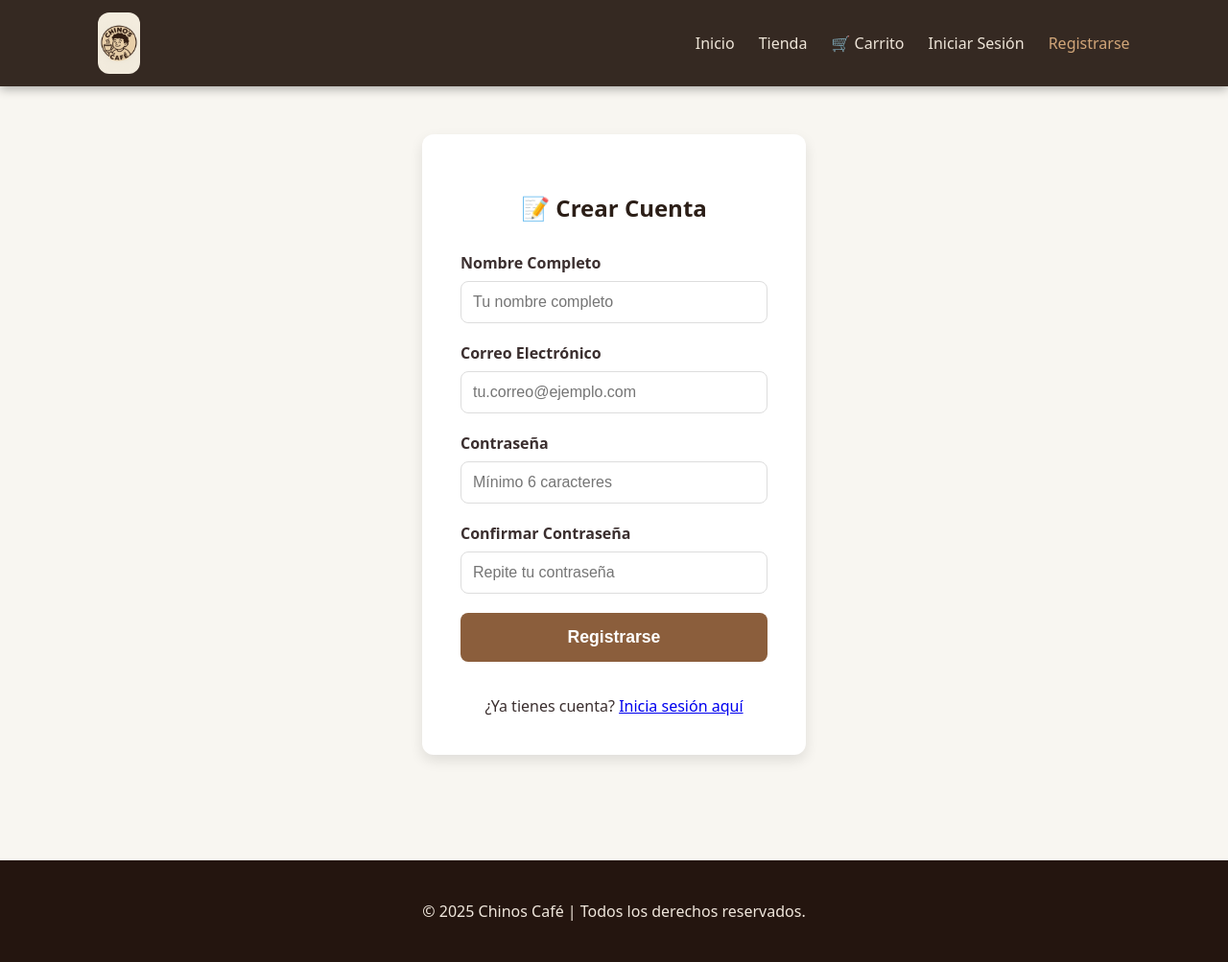
After one commit to Eddie031-beep/chinoscafe, a PHP site: page /views/register.php in a window 1280 px wide. The commit adds this page. Shown: the whole page at 96% size. Run offline with PHP 8.4, Linux system fonts and the light colour scheme.

Commit message:
se agrego pantalla de registro.

```diff
--- a/includes/header.php
+++ b/includes/header.php
@@ -1,6 +1,6 @@
 <?php
 // includes/header.php
-session_start(); // ← AGREGAR ESTA LÍNEA AL INICIO
+// No iniciar sesión aquí, ya que se inicia en las páginas que lo incluyen
 
 $base = '/chinoscafe';
 $current = $_SERVER['REQUEST_URI'] ?? '';
@@ -12,6 +12,10 @@ function active($path){
 // Usar función helper para el contador del carrito
 require_once("helpers.php");
 $cart_count = getCartCount();
+
+// Verificar si el usuario está logueado
+$usuario_logueado = isset($_SESSION['usuario_id']);
+$usuario_rol = $_SESSION['usuario_rol'] ?? '';
 ?>
 <header class="navbar">
   <div class="nav-container">
@@ -21,16 +25,27 @@ $cart_count = getCartCount();
     <nav class="menu">
       <a <?= active('/views/index.php') ?> href="<?= $base ?>/views/index.php">Inicio</a>
       <a <?= active('/views/tienda.php') ?> href="<?= $base ?>/views/tienda.php">Tienda</a>
-      <a <?= active('/views/inventario.php') ?> href="<?= $base ?>/views/inventario.php">Inventario</a>
-      <a <?= active('/views/proveedores.php') ?> href="<?= $base ?>/views/proveedores.php">Proveedores</a>
-      <a <?= active('/views/ventas.php') ?> href="<?= $base ?>/views/ventas.php">Ventas</a>
+
+      <?php if ($usuario_logueado && $usuario_rol === 'admin'): ?>
+        <a <?= active('/views/inventario.php') ?> href="<?= $base ?>/views/inventario.php">Inventario</a>
+        <a <?= active('/views/proveedores.php') ?> href="<?= $base ?>/views/proveedores.php">Proveedores</a>
+        <a <?= active('/views/ventas.php') ?> href="<?= $base ?>/views/ventas.php">Ventas</a>
+        <a <?= active('/views/admin_dashboard.php') ?> href="<?= $base ?>/views/admin_dashboard.php">Admin</a>
+      <?php endif; ?>
+
       <a href="<?= $base ?>/views/cart.php" class="cart-link">
         🛒 Carrito
         <?php if ($cart_count > 0): ?>
           <span class="cart-count"><?= $cart_count ?></span>
         <?php endif; ?>
       </a>
-      <a <?= active('/views/contacto.php') ?> href="<?= $base ?>/views/contacto.php">Contacto</a>
+
+      <?php if ($usuario_logueado): ?>
+        <a href="<?= $base ?>/php/logout.php" class="logout-link">Cerrar Sesión (<?= htmlspecialchars($_SESSION['usuario_nombre']) ?>)</a>
+      <?php else: ?>
+        <a <?= active('/views/login.php') ?> href="<?= $base ?>/views/login.php">Iniciar Sesión</a>
+        <a <?= active('/views/register.php') ?> href="<?= $base ?>/views/register.php">Registrarse</a>
+      <?php endif; ?>
     </nav>
   </div>
 </header>
@@ -53,14 +68,12 @@ $cart_count = getCartCount();
   top: -1px;
 }
 
-/* Mejorar el enlace del carrito */
 .cart-link {
   display: flex;
   align-items: center;
   gap: 5px;
 }
 
-/* Asegurar que los enlaces activos se vean bien */
 .menu a.active {
   color: var(--cafe-claro) !important;
   opacity: 1 !important;
--- a/includes/helpers.php
+++ b/includes/helpers.php
@@ -1,5 +1,14 @@
 <?php
 // includes/helpers.php
+
+/**
+ * Iniciar sesión de manera segura
+ */
+function safe_session_start() {
+    if (session_status() == PHP_SESSION_NONE) {
+        session_start();
+    }
+}
 
 /**
  * Calcula totales del carrito
@@ -30,9 +39,7 @@ function calcularTotalesCarrito($cart) {
  * Obtener contador del carrito
  */
 function getCartCount() {
-    if (!isset($_SESSION)) {
-        session_start();
-    }
+    safe_session_start(); // Usar la función segura
 
     $cart_count = 0;
     if (isset($_SESSION['cart'])) {
@@ -75,4 +82,40 @@ function verificarProducto($pdo, $id) {
 function sanitize($data) {
     return sanitizar($data);
 }
+
+/**
+ * Verificar si el usuario está logueado
+ */
+function usuarioLogueado() {
+    safe_session_start(); // Ahora esta función existe
+    return isset($_SESSION['usuario_id']);
+}
+
+/**
+ * Verificar si el usuario es administrador
+ */
+function esAdmin() {
+    safe_session_start(); // Ahora esta función existe
+    return isset($_SESSION['usuario_rol']) && $_SESSION['usuario_rol'] === 'admin';
+}
+
+/**
+ * Redirigir si no es administrador
+ */
+function requerirAdmin() {
+    if (!esAdmin()) {
+        header("Location: login.php");
+        exit;
+    }
+}
+
+/**
+ * Redirigir si no está logueado
+ */
+function requerirLogin() {
+    if (!usuarioLogueado()) {
+        header("Location: login.php");
+        exit;
+    }
+}
 ?>
--- /dev/null
+++ b/php/logout.php
@@ -0,0 +1,6 @@
+<?php
+session_start();
+session_destroy();
+header("Location: ../views/index.php");
+exit;
+?>
--- a/views/inventario.php
+++ b/views/inventario.php
@@ -2,6 +2,12 @@
 session_start();
 require_once("../config/db.php");
 global $pdo;
+
+// Solo administradores pueden acceder
+if (!esAdmin()) {
+    header("Location: login.php");
+    exit;
+}
 
 // Manejar acciones (agregar, editar, eliminar)
 if ($_SERVER['REQUEST_METHOD'] === 'POST') {
--- a/views/proveedores.php
+++ b/views/proveedores.php
@@ -2,6 +2,12 @@
 session_start();
 require_once("../config/db.php");
 global $pdo;
+
+// Solo administradores pueden acceder
+if (!esAdmin()) {
+    header("Location: login.php");
+    exit;
+}
 
 // Manejar acciones (agregar, editar, eliminar)
 if ($_SERVER['REQUEST_METHOD'] === 'POST') {
--- /dev/null
+++ b/views/register.php
@@ -0,0 +1,195 @@
+<?php
+session_start();
+require_once("../config/db.php");
+require_once("../includes/helpers.php");
+
+$error = '';
+$success = '';
+
+if ($_SERVER['REQUEST_METHOD'] === 'POST') {
+    $nombre = sanitizar($_POST['nombre'] ?? '');
+    $correo = sanitizar($_POST['correo'] ?? '');
+    $password = $_POST['password'] ?? '';
+    $confirm_password = $_POST['confirm_password'] ?? '';
+
+    if (!empty($nombre) && !empty($correo) && !empty($password) && !empty($confirm_password)) {
+        if ($password !== $confirm_password) {
+            $error = "❌ Las contraseñas no coinciden.";
+        } else {
+            try {
+                // Verificar si el correo ya existe
+                $stmt = $pdo->prepare("SELECT id FROM usuarios WHERE correo = ?");
+                $stmt->execute([$correo]);
+                if ($stmt->fetch()) {
+                    $error = "❌ Este correo ya está registrado.";
+                } else {
+                    // Hash de la contraseña
+                    $password_hash = password_hash($password, PASSWORD_DEFAULT);
+
+                    // Insertar usuario
+                    $stmt = $pdo->prepare("INSERT INTO usuarios (nombre, correo, password_hash) VALUES (?, ?, ?)");
+                    $stmt->execute([$nombre, $correo, $password_hash]);
+
+                    $success = "✅ Registro exitoso. Ahora puedes iniciar sesión.";
+                }
+            } catch (PDOException $e) {
+                $error = "❌ Error al registrar. Intenta nuevamente.";
+            }
+        }
+    } else {
+        $error = "❌ Por favor, completa todos los campos.";
+    }
+}
+?>
+<!DOCTYPE html>
+<html lang="es">
+<head>
+    <meta charset="UTF-8">
+    <meta name="viewport" content="width=device-width, initial-scale=1.0">
+    <title>Registrarse | Chinos Café</title>
+    <link rel="stylesheet" href="../assets/css/style.css">
+    <style>
+        .register-container {
+            display: flex;
+            justify-content: center;
+            align-items: center;
+            min-height: 80vh;
+            padding: 50px 6%;
+            background: var(--crema);
+        }
+
+        .register-form {
+            background: #fff;
+            padding: 40px;
+            border-radius: 12px;
+            box-shadow: 0 6px 14px rgba(0,0,0,0.1);
+            width: 100%;
+            max-width: 400px;
+        }
+
+        .register-form h2 {
+            text-align: center;
+            color: var(--cafe-oscuro);
+            margin-bottom: 30px;
+        }
+
+        .form-group {
+            margin-bottom: 20px;
+        }
+
+        .form-label {
+            display: block;
+            margin-bottom: 8px;
+            color: var(--texto);
+            font-weight: 600;
+        }
+
+        .form-input {
+            width: 100%;
+            padding: 12px;
+            border: 1px solid #ddd;
+            border-radius: 8px;
+            font-size: 1rem;
+        }
+
+        .btn-register {
+            width: 100%;
+            background: var(--cafe-medio);
+            color: #fff;
+            padding: 15px;
+            border: none;
+            border-radius: 8px;
+            font-size: 1.1rem;
+            font-weight: 600;
+            cursor: pointer;
+            margin-bottom: 15px;
+        }
+
+        .btn-register:hover {
+            background: var(--cafe-oscuro);
+        }
+
+        .login-link {
+            text-align: center;
+            margin-top: 20px;
+        }
+
+        .alert-error {
+            background: #f8d7da;
+            color: #721c24;
+            padding: 15px;
+            border-radius: 8px;
+            margin-bottom: 20px;
+            text-align: center;
+        }
+
+        .alert-success {
+            background: #d4edda;
+            color: #155724;
+            padding: 15px;
+            border-radius: 8px;
+            margin-bottom: 20px;
+            text-align: center;
+        }
+    </style>
+</head>
+<body>
+    <?php include("../includes/header.php"); ?>
+
+    <main class="register-container">
+        <div class="register-form">
+            <h2>📝 Crear Cuenta</h2>
+
+            <?php if (!empty($error)): ?>
+                <div class="alert-error">
+                    <?= $error ?>
+                </div>
+            <?php endif; ?>
+
+            <?php if (!empty($success)): ?>
+                <div class="alert-success">
+                    <?= $success ?>
+                </div>
+            <?php endif; ?>
+
+            <form method="POST">
+                <div class="form-group">
+                    <label class="form-label">Nombre Completo</label>
+                    <input type="text" name="nombre" class="form-input" required
+                           value="<?= htmlspecialchars($_POST['nombre'] ?? '') ?>"
+                           placeholder="Tu nombre completo">
+                </div>
+
+                <div class="form-group">
+                    <label class="form-label">Correo Electrónico</label>
+                    <input type="email" name="correo" class="form-input" required
+                           value="<?= htmlspecialchars($_POST['correo'] ?? '') ?>"
+                           placeholder="tu.correo@ejemplo.com">
+                </div>
+
+                <div class="form-group">
+                    <label class="form-label">Contraseña</label>
+                    <input type="password" name="password" class="form-input" required
+                           placeholder="Mínimo 6 caracteres">
+                </div>
+
+                <div class="form-group">
+                    <label class="form-label">Confirmar Contraseña</label>
+                    <input type="password" name="confirm_password" class="form-input" required
+                           placeholder="Repite tu contraseña">
+                </div>
+
+                <button type="submit" class="btn-register">
+                    Registrarse
+                </button>
+            </form>
+
+            <div class="login-link">
+                ¿Ya tienes cuenta? <a href="login.php">Inicia sesión aquí</a>
+            </div>
+        </div>
+    </main>
+
+    <?php include("../includes/footer.php"); ?>
+</body>
+</html>
```
Also changed, not shown: views/admin_dashboard.php (added, +240 -0 lines), views/login.php (added, +165 -0 lines), views/ventas.php (+7 -0 lines).
